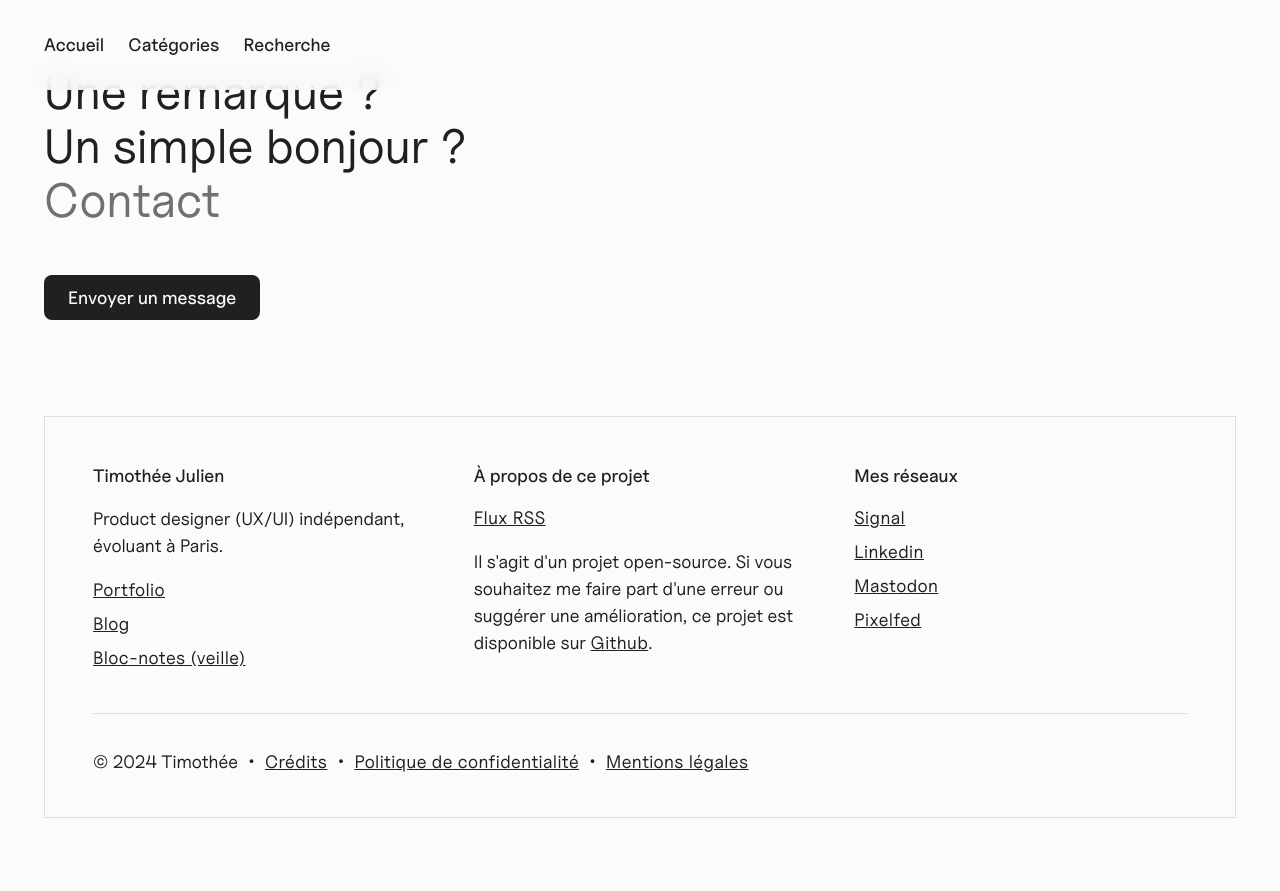
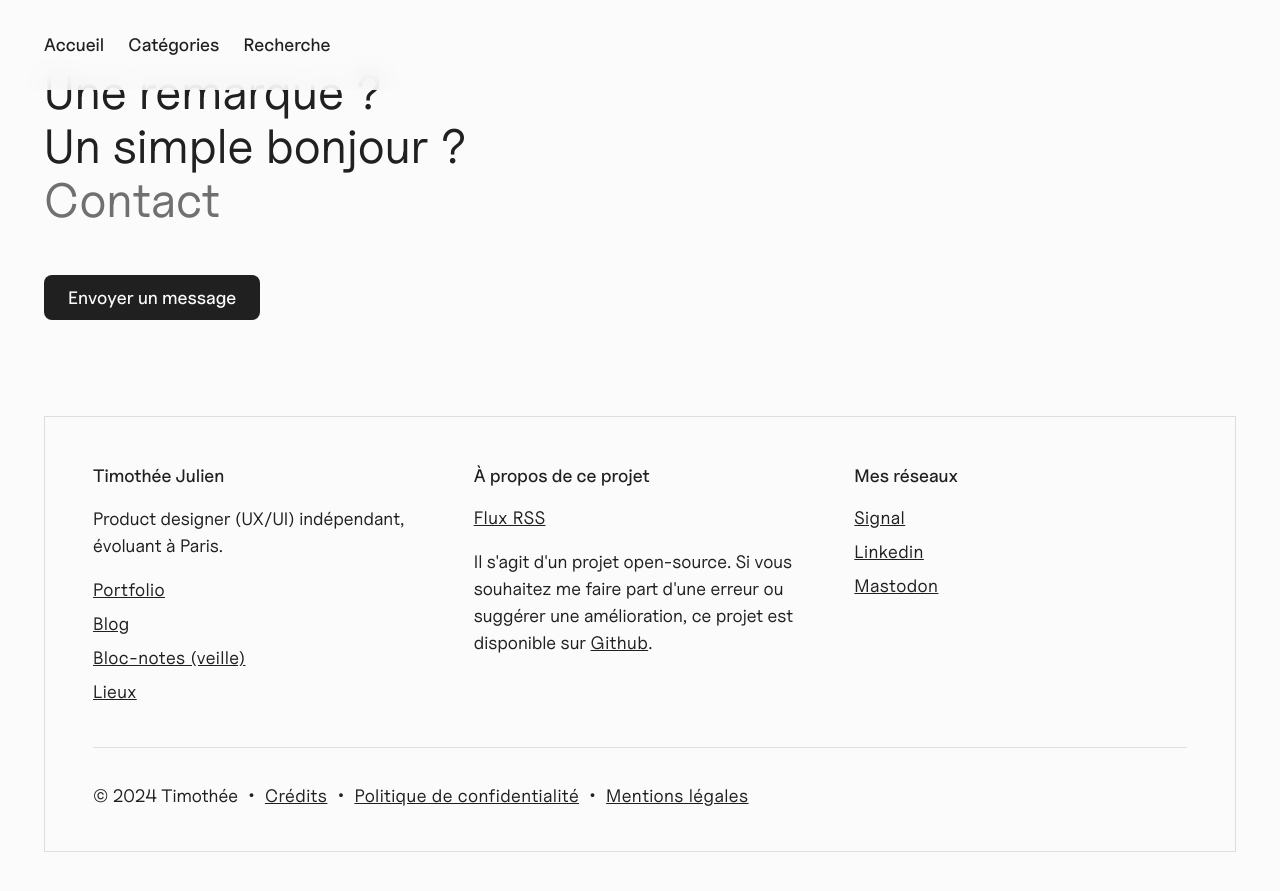
Before and after one commit to timotheejulien/fromages, a Jekyll site: the page built from index.md, in a window 1280 px wide and 900 px high, scrolled down 2937 px. Shown: the top 891 px of the window. Built offline with Jekyll 4.4.1, drawn with Linux system fonts in a browser that asks for light colours; comment, search, counter and statistics services are not loaded; before the commit the page ends 3803 px from its top, so only the background shows below that.

Commit message:
Update footer informations

```diff
--- a/_includes/footer.html
+++ b/_includes/footer.html
@@ -16,6 +16,7 @@
                         <li><a href="https://timotheejulien.fr" target="_blank">Portfolio</a>
                         <li><a href="https://timotheejulien.fr/blog" target="_blank">Blog</a>
                         <li><a href="https://bloc-notes.timotheejulien.fr" target="_blank">Bloc-notes (veille)</a></li>
+                        <li><a href="https://lieux.timotheejulien.fr" target="_blank">Lieux</a></li>
                      </ul>
                   </div>
                   <div class="flex-width-1">
@@ -29,7 +30,6 @@
                         <li><a href="https://signal.me/#eu/YdauWLl23RV8Aqjkp6jgr7u-hcWB2dPTHfaZNITV6FCIa2ioQYxAdIjgxgEHd5d0" target="_blank">Signal</a>
                         <li><a href="https://www.linkedin.com/in/timotheejulien/" target="_blank">Linkedin</a></li>
                         <li><a href="https://mastodon.design/@timothee" target="_blank" rel="me">Mastodon</a></li>
-                        <li><a href="https://pixelfed.social/timothee" target="_blank">Pixelfed</a></li>
                      </ul>
                 </div>
             </section>
```
